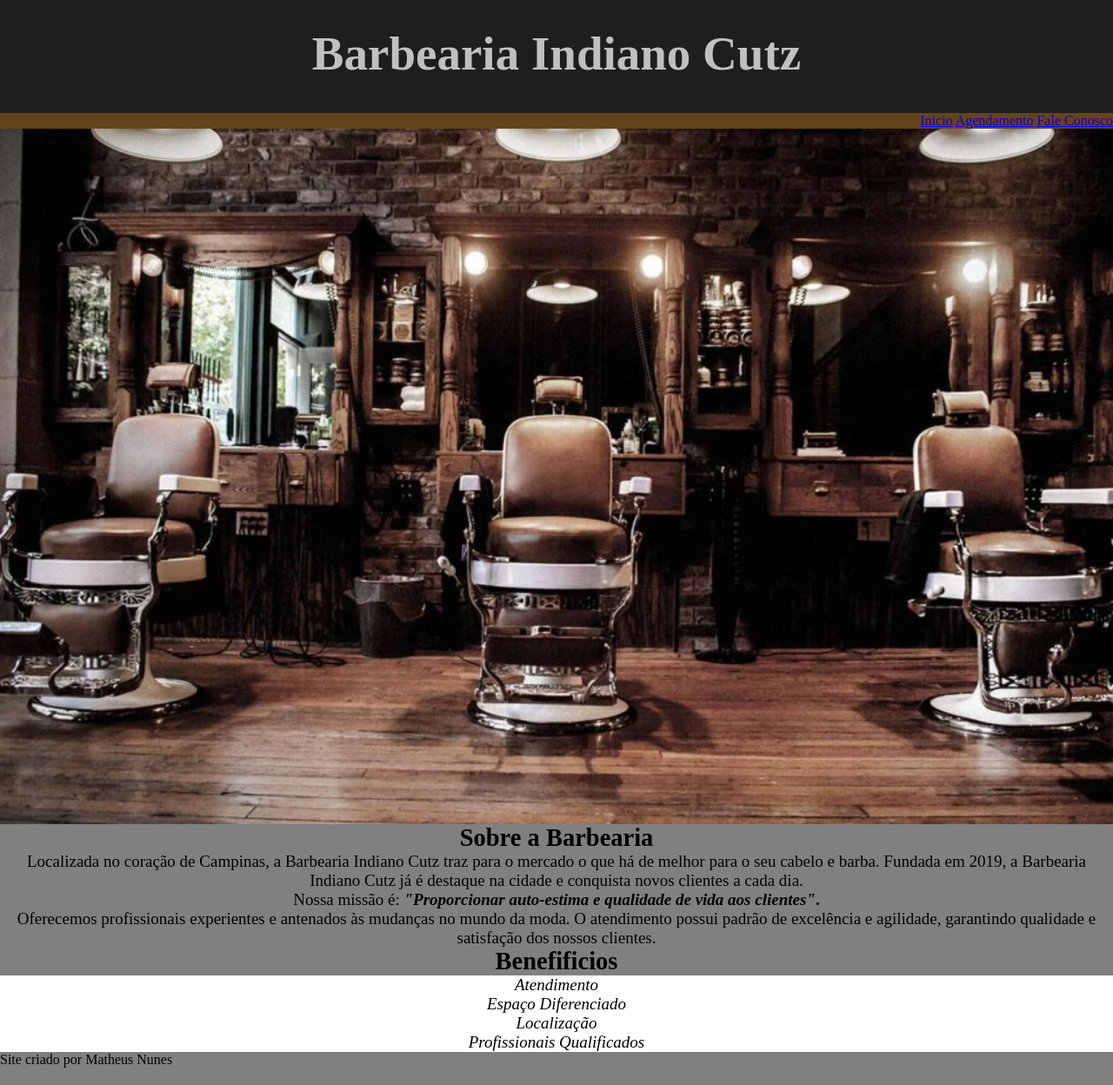
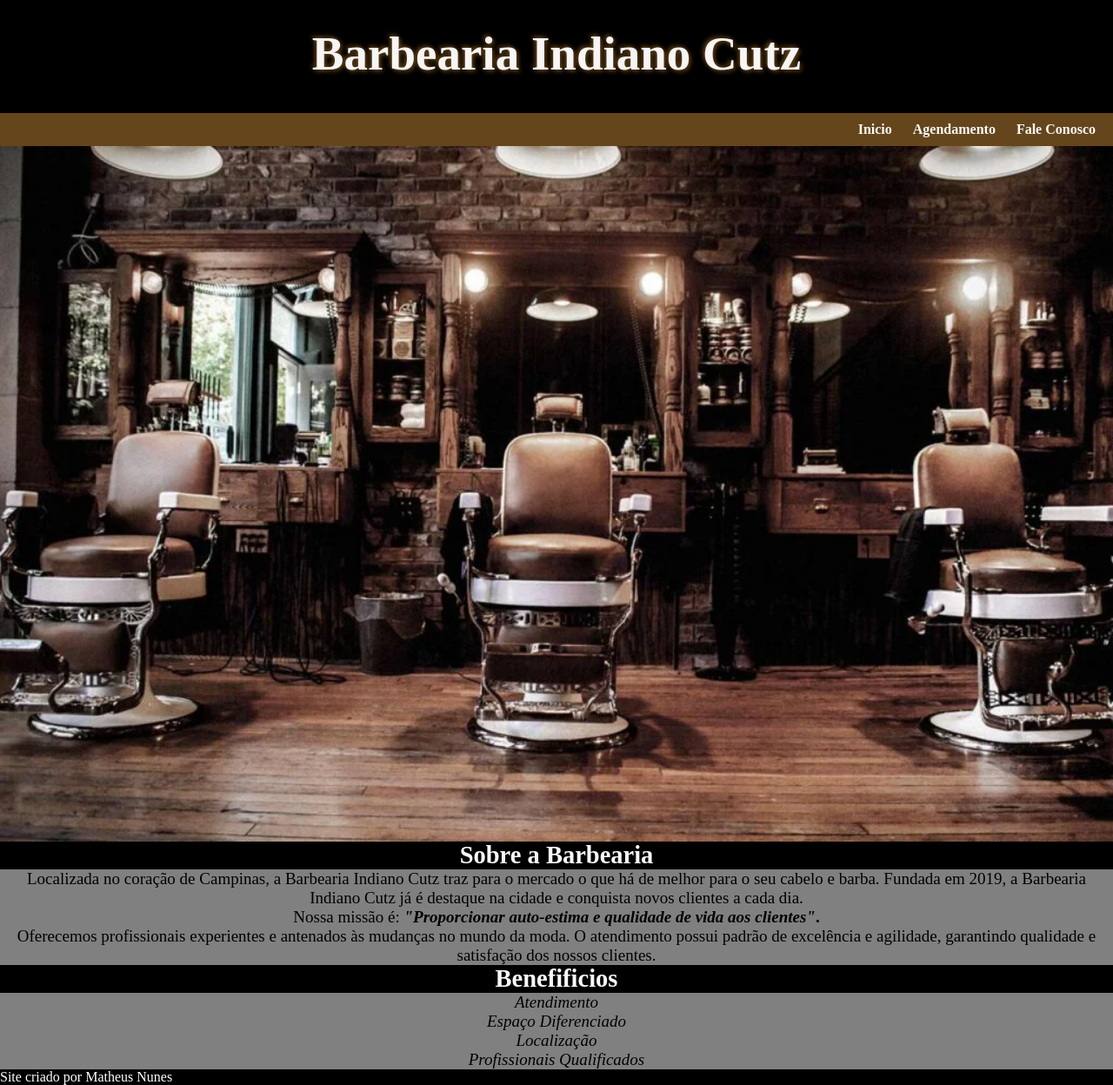
Before and after one commit to devmnunes/Barbearia, a plain HTML site: page index.html in a window 1280 px wide. Shown: the whole page at 87% size. Drawn offline with Linux system fonts and the light colour scheme.

Commit message:
atualizando
hu

```diff
--- a/index.html
+++ b/index.html
@@ -1,11 +1,14 @@
 <!DOCTYPE html>
 <html lang="pt-br">
+
 <head>
     <meta charset="UTF-8">
     <meta name="viewport" content="width=device-width, initial-scale=1.0">
+    <link rel="shortcut icon" href="imagens/navalha.png" type="imag/x-icon">
     <title>Barbearia</title>
     <link rel="stylesheet" href="style.css">
 </head>
+
 <body>
     <header>
         <h1>Barbearia Indiano Cutz</h1>
@@ -29,11 +32,15 @@
 
             <h2>Sobre a Barbearia</h2>
 
-            <p>Localizada no coração de Campinas, a Barbearia Indiano Cutz traz para o mercado o que há de melhor para o seu cabelo e barba. Fundada em 2019, a Barbearia Indiano Cutz já é destaque na cidade e conquista novos clientes a cada dia.</p>
+            <p>Localizada no coração de Campinas, a Barbearia Indiano Cutz traz para o mercado o que há de melhor para o
+                seu cabelo e barba. Fundada em 2019, a Barbearia Indiano Cutz já é destaque na cidade e conquista novos
+                clientes a cada dia.</p>
 
-            <p>Nossa missão é: <strong><em>"Proporcionar auto-estima e qualidade de vida aos clientes"</em>.</strong></p>
+            <p>Nossa missão é: <strong><em>"Proporcionar auto-estima e qualidade de vida aos clientes"</em>.</strong>
+            </p>
 
-            <p>Oferecemos profissionais experientes e antenados às mudanças no mundo da moda. O atendimento possui padrão de excelência e agilidade, garantindo qualidade e satisfação dos nossos clientes.</p>
+            <p>Oferecemos profissionais experientes e antenados às mudanças no mundo da moda. O atendimento possui
+                padrão de excelência e agilidade, garantindo qualidade e satisfação dos nossos clientes.</p>
 
         </article>
 
@@ -56,4 +63,5 @@
         <p> Site criado por Matheus Nunes</p>
     </footer>
 </body>
+
 </html>
--- a/style.css
+++ b/style.css
@@ -7,8 +7,9 @@
 
 header {
     text-align: center;
-    background-color: rgb(31, 30, 30);
-    color: silver;
+    background-color: black;
+    color: rgb(247, 245, 245);
+    text-shadow: 2px 2px 5px rgba(100, 67, 24, 0.973), -2px -2px 5px rgba(100, 67, 24, 0.973);
     width: 100%;
     height: 100px;
     padding-top: 30px;
@@ -20,13 +21,21 @@ header h1 {
 }
 
 nav {
-    background-color: rgb(100, 68, 26);
+    background-color: rgba(100, 67, 24, 0.973);
     text-align: end;
 }
 
-nav > a {
-    color: white;
-    margin-right: 30px;
+nav, a {
+
+    color: rgb(250, 249, 249);
+    padding: 10px;
+    text-decoration: none;
+    font-weight: bold;
+}
+
+nav a:hover{
+    background-color: rgba(168, 102, 55, 0.986);
+
 }
 
 body {
@@ -51,5 +60,15 @@ aside {
 
 .itens {
     font-style: italic;
-    background-color: white;
+
 }
+
+h2 {
+    color: rgba(255, 252, 252, 0.986);
+  background-color: black;
+}
+
+footer {
+    color: white;
+    background-color: black;
+}
```
Also changed, not shown: imagens/navalha.png (added). Lines whose indentation alone changed are shown as unchanged.
